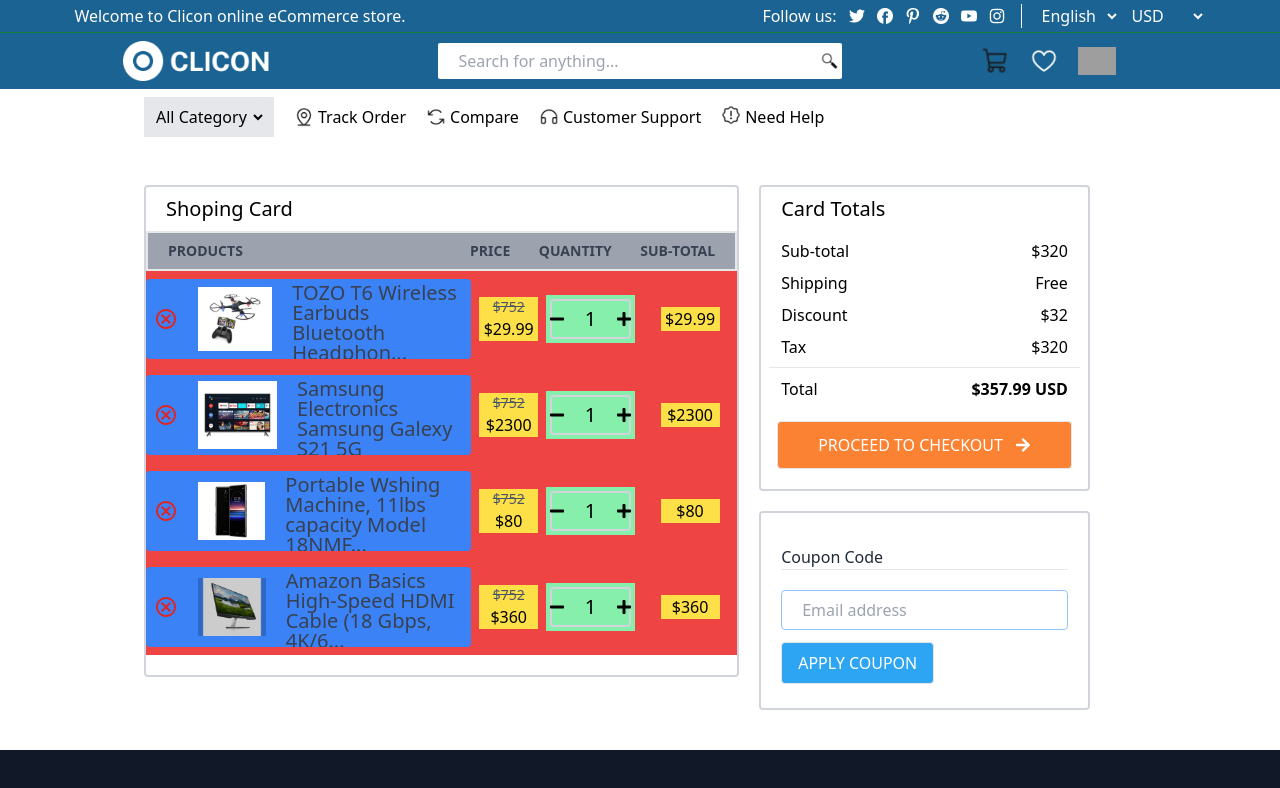
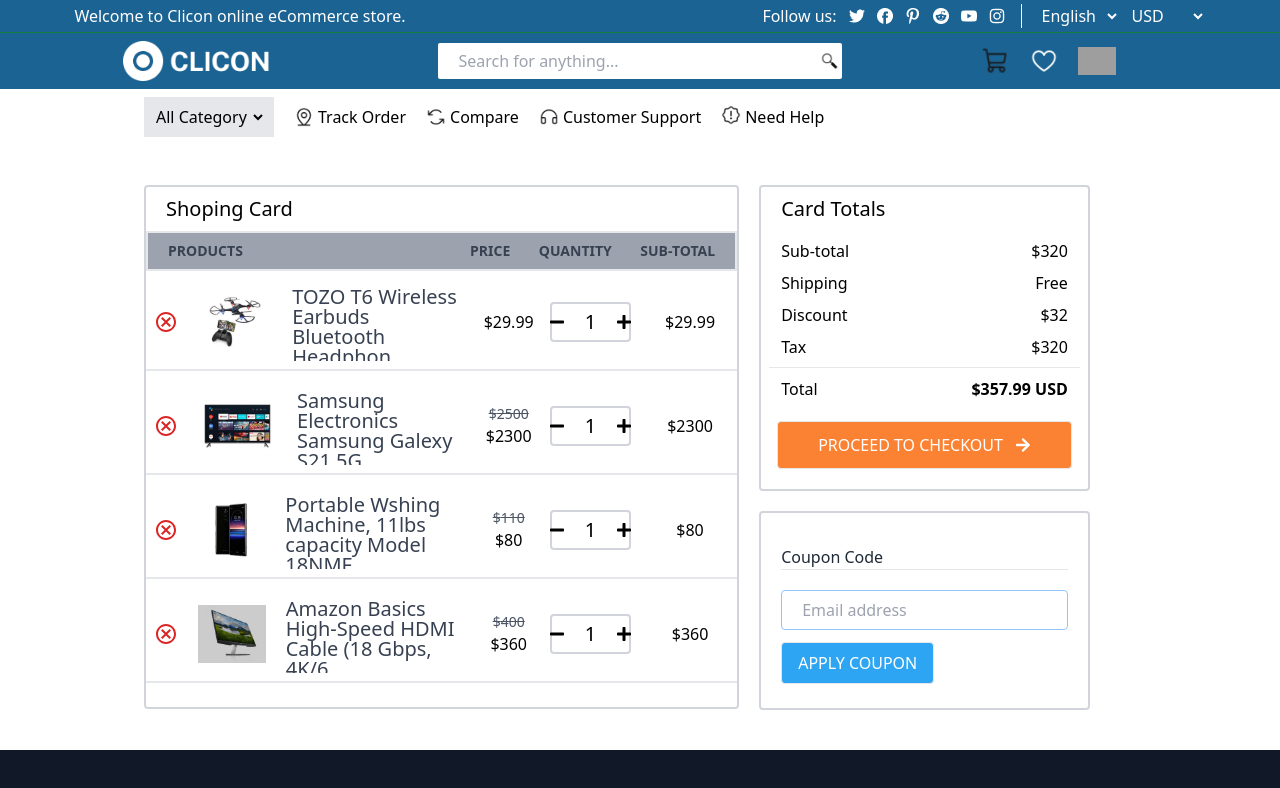
Before and after one commit to jim2107054/CLICON, a React (Vite) app in the folder frontend/: page /shoping-card in a window 1280 px wide. Shown: the top 788 px of the page. Built offline with nearby package versions, Linux system fonts and the light colour scheme; grey boxes are pictures that could not be loaded.

Commit message:
add more item and OriginalPrice and discount price

```diff
--- a/frontend/src/components/AddToCard.jsx
+++ b/frontend/src/components/AddToCard.jsx
@@ -8,14 +8,13 @@ const AddToCard = (props) => {
   const [total, setTotal] = useState(0);
 
   //distructure props
-  const {image,title,price}=props;
+  const { image, title, OriginalPrice, DiscountPrice } = props;
   return (
     <div>
-      {
-        cancled &&
+      {cancled && (
         <>
-        <div className="flex bg-red-500 h-24 md:gap-2 xl:gap-2 2xl:gap-4 w-full py-2">
-        <div className="flex bg-blue-500 flex-row gap-5 w-[55%] px-2 rounded line-clamp-2">
+          <div className="flex border-b-2 my-1 h-24 md:gap-2 xl:gap-2 2xl:gap-4 w-full py-2">
+            <div className="flex flex-row gap-5 w-[55%] px-2 rounded line-clamp-2">
               <div className="flex items-center">
                 <MdOutlineCancel
                   onClick={() => setCancled(false)}
@@ -31,13 +30,17 @@ const AddToCard = (props) => {
                 </p>
               </div>
             </div>
-        <div className="bg-yellow-300 my-auto w-[10%]">
+            <div className="my-auto w-[10%]">
+              {OriginalPrice && (
                 <p className="text-center line-through text-sm font-medium text-gray-600">
-            $752
+                  ${OriginalPrice}
                 </p>
-          <p className="text-center text-base font-medium">${price}</p>
+              )}
+              <p className="text-center text-base font-medium">
+                ${DiscountPrice}
+              </p>
             </div>
-        <div className="bg-green-300 items-center my-auto px-1 py-1 md:w-[15%] lg:w-[15%]">
+            <div className="items-center my-auto px-1 py-1 md:w-[15%] lg:w-[15%]">
               <div className="flex gap-5 justify-center items-center border-2 border-gray-300 rounded px-2 py-1 w-full">
                 <button
                   onClick={() =>
@@ -55,14 +58,14 @@ const AddToCard = (props) => {
                 </button>
               </div>
             </div>
-        <div className="bg-yellow-300 m-auto w-[10%]">
+            <div className="m-auto w-[10%]">
               <p className="text-center text-base font-medium">
-            ${price * productQuantity}
+                ${DiscountPrice * productQuantity}
               </p>
             </div>
           </div>
         </>
-      }
+      )}
     </div>
   );
 };
--- a/frontend/src/pages/ShopingCard.jsx
+++ b/frontend/src/pages/ShopingCard.jsx
@@ -1,7 +1,5 @@
-import React, { useState } from "react";
-import { FaArrowRight, FaMinus, FaPlus } from "react-icons/fa";
-import { MdOutlineCancel } from "react-icons/md";
-import { assets } from "../assets/assets";
+import React from "react";
+import { FaArrowRight} from "react-icons/fa";
 import shopItems from "../assets/ShopItem";
 import AddToCard from "../components/AddToCard";
 
@@ -21,22 +19,25 @@ const ShopingCard = () => {
           <AddToCard
             image={shopItems[0].image}
             title={shopItems[0].title}
-          price={shopItems[0].price}
+            DiscountPrice={shopItems[0].price}
           />
           <AddToCard
             image={shopItems[1].image}
             title={shopItems[1].title}
-          price={shopItems[1].price}
+            DiscountPrice={shopItems[1].price}
+            OriginalPrice={2500}
           />
           <AddToCard
             image={shopItems[3].image}
             title={shopItems[3].title}
-          price={shopItems[3].price}
+            DiscountPrice={shopItems[3].price}
+            OriginalPrice={110}
           />
           <AddToCard
             image={shopItems[2].image}
             title={shopItems[2].title}
-          price={shopItems[2].price}
+            DiscountPrice={shopItems[2].price}
+            OriginalPrice={400}
           />
         </div>
         {/*----------Card Totals----------*/}
```
Lines whose indentation alone changed are shown as unchanged.
